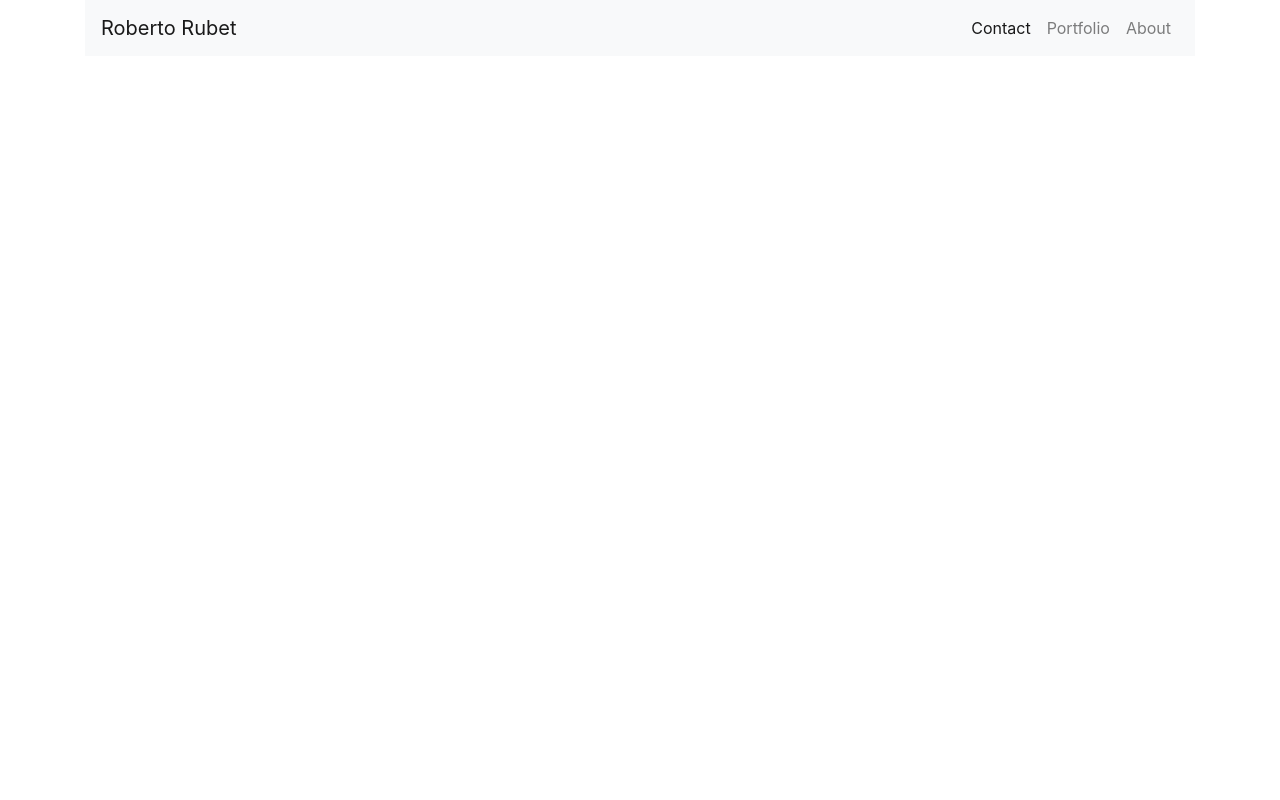
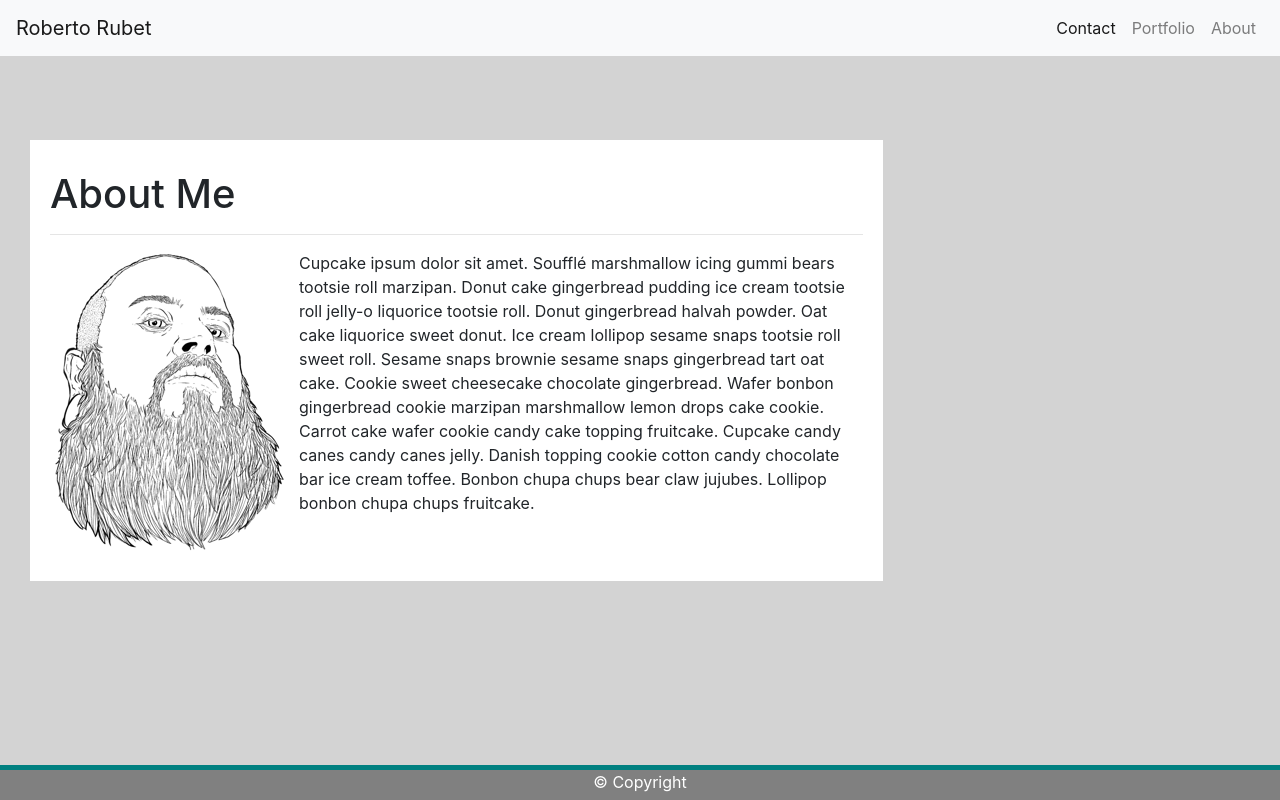
Before and after one commit to Bertodemus/Responsive-Portfolio, a plain HTML site: page index.html in a window 1280 px wide. Drawn offline with nearby package versions, Linux system fonts and the light colour scheme.

Commit message:
rough layout of the About Me page is complete

```diff
--- a/index.html
+++ b/index.html
@@ -2,19 +2,20 @@
 <!--[if lt IE 7]>      <html class="no-js lt-ie9 lt-ie8 lt-ie7"> <![endif]-->
 <!--[if IE 7]>         <html class="no-js lt-ie9 lt-ie8"> <![endif]-->
 <!--[if IE 8]>         <html class="no-js lt-ie9"> <![endif]-->
-<!--[if gt IE 8]><!--> <html class="no-js"> <!--<![endif]-->
+<!--[if gt IE 8]><!--> <html class="no-js h-100"> <!--<![endif]-->
     <head>
         <meta charset="utf-8">
         <meta http-equiv="X-UA-Compatible" content="IE=edge">
         <title></title>
         <meta name="description" content="">
-        <meta name="viewport" content="width=device-width, initial-scale=1">
+        <meta name="viewport" content="width=device-width, initial-scale=1, shrink-to-fit=no">
         <link rel="stylesheet" href="reset.css">
         <link rel="stylesheet" href="https://stackpath.bootstrapcdn.com/bootstrap/4.5.2/css/bootstrap.min.css" integrity="sha384-JcKb8q3iqJ61gNV9KGb8thSsNjpSL0n8PARn9HuZOnIxN0hoP+VmmDGMN5t9UJ0Z" crossorigin="anonymous">
         <link rel="stylesheet" href="style.css">
     </head>
-    <body>
-        <header class="container-lg">
+
+    <body class="d-flex flex-column h-100">
+        <header>
             <nav class="navbar navbar-expand-lg navbar-light bg-light">
                 <a class="navbar-brand" href="#">Roberto Rubet</a>
                 <button class="navbar-toggler" type="button" data-toggle="collapse" data-target="#navbarNav" aria-controls="navbarNav" aria-expanded="false" aria-label="Toggle navigation">
@@ -35,10 +36,36 @@
                 </div>
               </nav>
         </header>
+        <br>
+        <main class="container-fluid">
+            <section class="row">
+                <div id="about-me" class="col-md-8">
+                    <header>
+                        <h1>About Me</h1>
+                        <hr>
+                        <img id="myface" src="images/Faceme300.png">
+                        <p>
+                            Cupcake ipsum dolor sit amet. Soufflé marshmallow icing gummi bears tootsie roll marzipan. Donut cake gingerbread pudding ice cream tootsie roll jelly-o liquorice tootsie roll. Donut gingerbread halvah powder. Oat cake liquorice sweet donut. Ice cream lollipop sesame snaps tootsie roll sweet roll. Sesame snaps brownie sesame snaps gingerbread tart oat cake. Cookie sweet cheesecake chocolate gingerbread. Wafer bonbon gingerbread cookie marzipan marshmallow lemon drops cake cookie. Carrot cake wafer cookie candy cake topping fruitcake. Cupcake candy canes candy canes jelly. Danish topping cookie cotton candy chocolate bar ice cream toffee. Bonbon chupa chups bear claw jujubes. Lollipop bonbon chupa chups fruitcake.
+                        </p>
+                    </header>
+                </div>
+            </section>
+        </main>
+
+        <footer class="footer mt-auto">
+
+            <div id="footbar1">
+                <br>
+            </div>
+
+            <div id="footbar2">
+                <p>&#169; Copyright</p>
+            </div>
+
+        </footer>
         <!--[if lt IE 7]>
             <p class="browsehappy">You are using an <strong>outdated</strong> browser. Please <a href="#">upgrade your browser</a> to improve your experience.</p>
         <![endif]-->
-
         <script src="https://code.jquery.com/jquery-3.5.1.slim.min.js" integrity="sha384-DfXdz2htPH0lsSSs5nCTpuj/zy4C+OGpamoFVy38MVBnE+IbbVYUew+OrCXaRkfj" crossorigin="anonymous"></script>
         <script src="https://cdn.jsdelivr.net/npm/popper.js@1.16.1/dist/umd/popper.min.js" integrity="sha384-9/reFTGAW83EW2RDu2S0VKaIzap3H66lZH81PoYlFhbGU+6BZp6G7niu735Sk7lN" crossorigin="anonymous"></script>
         <script src="https://stackpath.bootstrapcdn.com/bootstrap/4.5.2/js/bootstrap.min.js" integrity="sha384-B4gt1jrGC7Jh4AgTPSdUtOBvfO8shuf57BaghqFfPlYxofvL8/KUEfYiJOMMV+rV" crossorigin="anonymous"></script>
--- a/style.css
+++ b/style.css
@@ -0,0 +1,32 @@
+ body {
+    background-color: lightgrey;
+}
+
+#myface {
+    float: left;
+    margin-right: 10px;
+}
+
+#about-me {
+    background-color: white;
+    padding: 30px 20px 30px 20px;
+    margin: 60px 0px 30px 30px;
+}
+
+#footbar1 {
+    background-color: teal;
+    height: 5px;
+}
+
+#footbar2 {
+    background-color: gray;
+    height: 30px;
+    color: white;
+    text-align: center;
+}
+
+@media only screen and (max-width: 767px) {
+    #about-me {
+        margin-left: 0px;
+    }
+}
```
Also changed, not shown: images/Faceme300.png (added), 1 other file.
